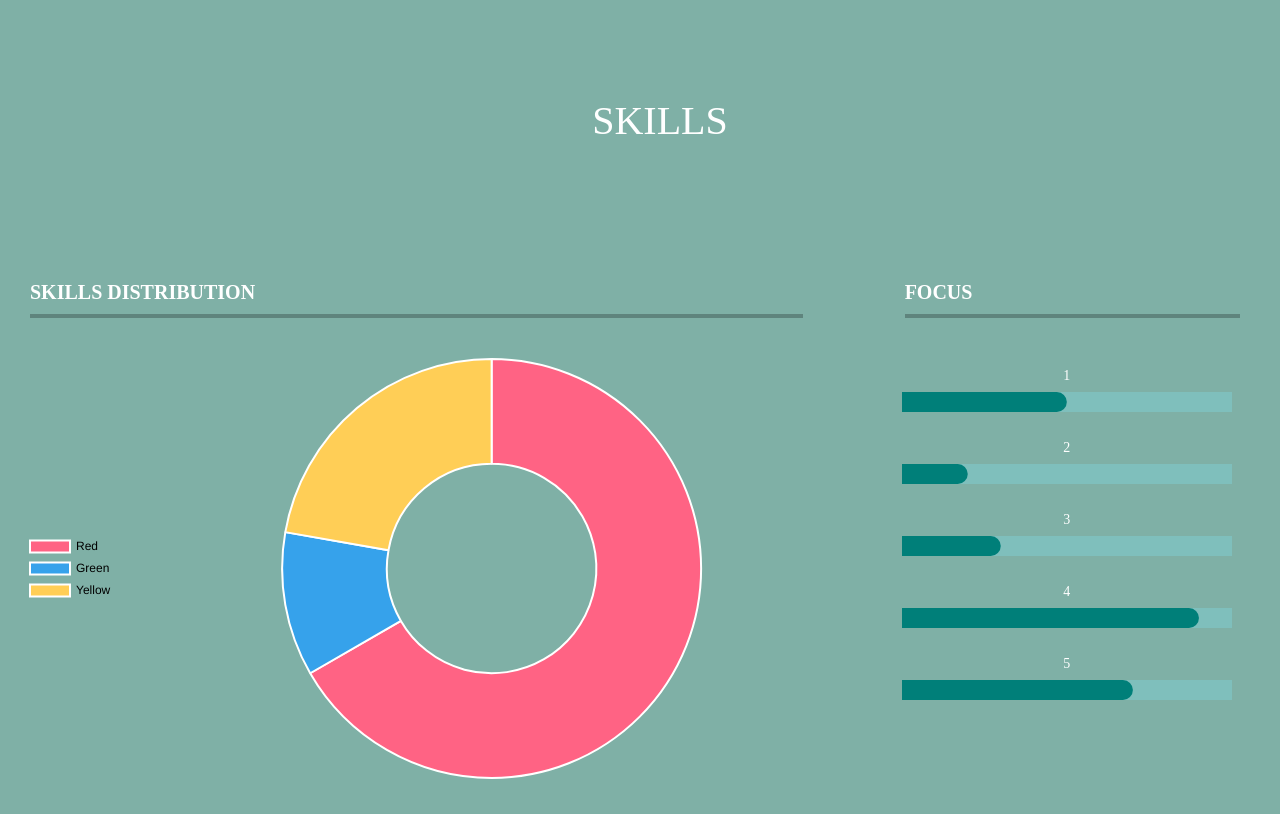
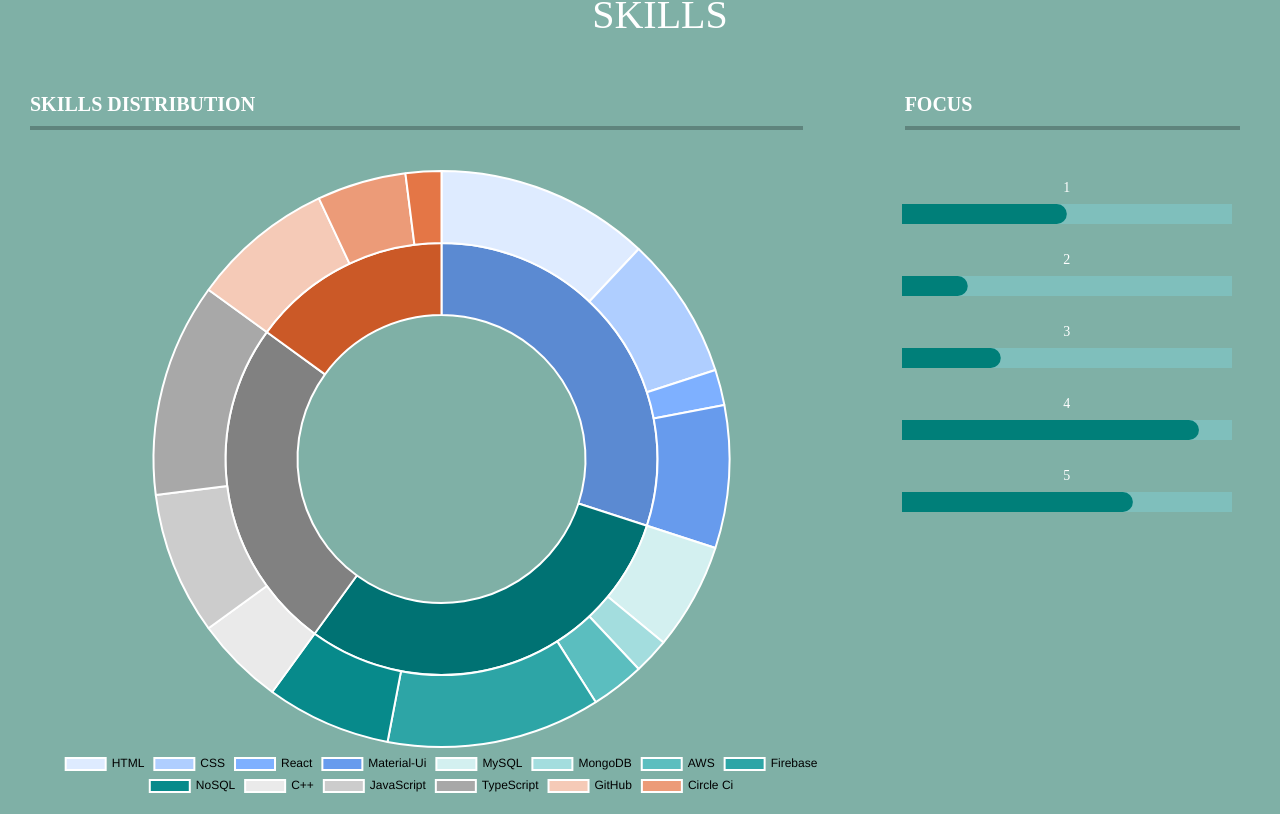
Before and after one commit to jdvachhani95/portfolio, a React (Create React App) app: page / in a window 1280 px wide. Shown: the part 856-1670 px from the top of the page. Built offline with nearby package versions, Linux system fonts and the light colour scheme; what webfontloader would draw is missing.

Commit message:
Fix pie chart component

```diff
--- a/src/PieChart.js
+++ b/src/PieChart.js
@@ -1,48 +1,120 @@
 import React from 'react';
-import {Doughnut} from 'react-chartjs-2';
+import { Doughnut } from 'react-chartjs-2';
 
-const legend={
-		position: 'left',
-		labels: {
-			fontColor: 'black'
-		},
-		boxWidth:'30',
-			fontFamily: 'freight-sans-pro Helvetica Neue Helvetica Arial sans-serif',
-			fontSize: '10px'
+const data = {
+  labels: [
+    'HTML',
+    'CSS',
+    'React',
+    'Material-Ui',
+    'MySQL',
+    'MongoDB',
+    'AWS',
+    'Firebase',
+    'NoSQL',
+    'C++',
+    'JavaScript',
+    'TypeScript',
+    'GitHub',
+    'Circle Ci',
+  ],
+  datasets: [
+    {
+      data: [120, 80, 20, 80, 60, 20, 30, 120, 70, 50, 80, 120, 80, 50, 20],
+      backgroundColor: [
+        '#deebff',
+        '#afceff',
+        '#7eb0ff',
+        '#679bed',
+        '#d3f0f0',
+        '#a3ddde',
+        '#5bbebf',
+        '#2da5a6',
+        '#078a8b',
+        '#eaeaea',
+        '#cccccc',
+        '#a8a8a8',
+        '#f5cab7',
+        '#ec9b78',
+        '#e47646',
+      ],
+      hoverBackgroundColor: [
+        '#324b72',
+        '#324b72',
+        '#324b72',
+        '#324b72',
+        '#005454',
+        '#005454',
+        '#005454',
+        '#005454',
+        '#005454',
+        '#4a4a4a',
+        '#4a4a4a',
+        '#4a4a4a',
+        '#7c3618',
+        '#7c3618',
+        '#7c3618',
+      ],
+      labels: [
+        'HTML',
+        'CSS',
+        'React',
+        'Material-Ui',
+        'MySQL',
+        'MongoDB',
+        'AWS',
+        'Firebase',
+        'NoSQL',
+        'C++',
+        'JavaScript',
+        'TypeScript',
+        'GitHub',
+        'VScode',
+        'Circle Ci',
+      ],
+      label: 'Outer',
+    },
+    {
+      data: [300, 300, 250, 150],
+      backgroundColor: ['#5b8ad2', '#007273', '#818181', '#cb5927'],
+      hoverBackgroundColor: ['#5b8ad2', '#007273', '#818181', '#cb5927'],
+      labels: ['Frontend Tech', 'Database', 'Languages', 'Development tools'],
+      label: 'Inner',
+    },
+  ],
 };
 
-const data = {
-
-	labels: [
-		'Red',
-		'Green',
-		'Yellow'
-	],
-	datasets: [{
-		data: [300, 50, 100],
-		backgroundColor: [
-		'#FF6384',
-		'#36A2EB',
-		'#FFCE56'
-		],
-		hoverBackgroundColor: [
-		'#FF6384',
-		'#36A2EB',
-		'#FFCE56'
-		],
-	}]
+const options = {
+  responsive: true,
+  legend: {
+    position: 'bottom',
+    labels: {
+      fontColor: 'black',
+    },
+    boxWidth: '50',
+    fontFamily: 'freight-sans-pro Helvetica Neue Helvetica Arial sans-serif',
+    fontSize: '20px',
+    display: true,
+  },
+  tooltips: {
+    callbacks: {
+      label: function (tooltipItem, data) {
+        var dataset = data.datasets[tooltipItem.datasetIndex];
+        var index = tooltipItem.index;
+        return dataset.labels[index] + ': ' + dataset.data[index];
+      },
+    },
+  },
 };
 
-class PieChart extends React.Component{
-  // displayName: 'Skills';
-
+class PieChart extends React.Component {
   render() {
     return (
       <div>
-        <Doughnut data={data} legend={legend} />
+        <Doughnut data={data} options={options} width={200} />
       </div>
     );
   }
-};
+}
 
 export default PieChart;
```
